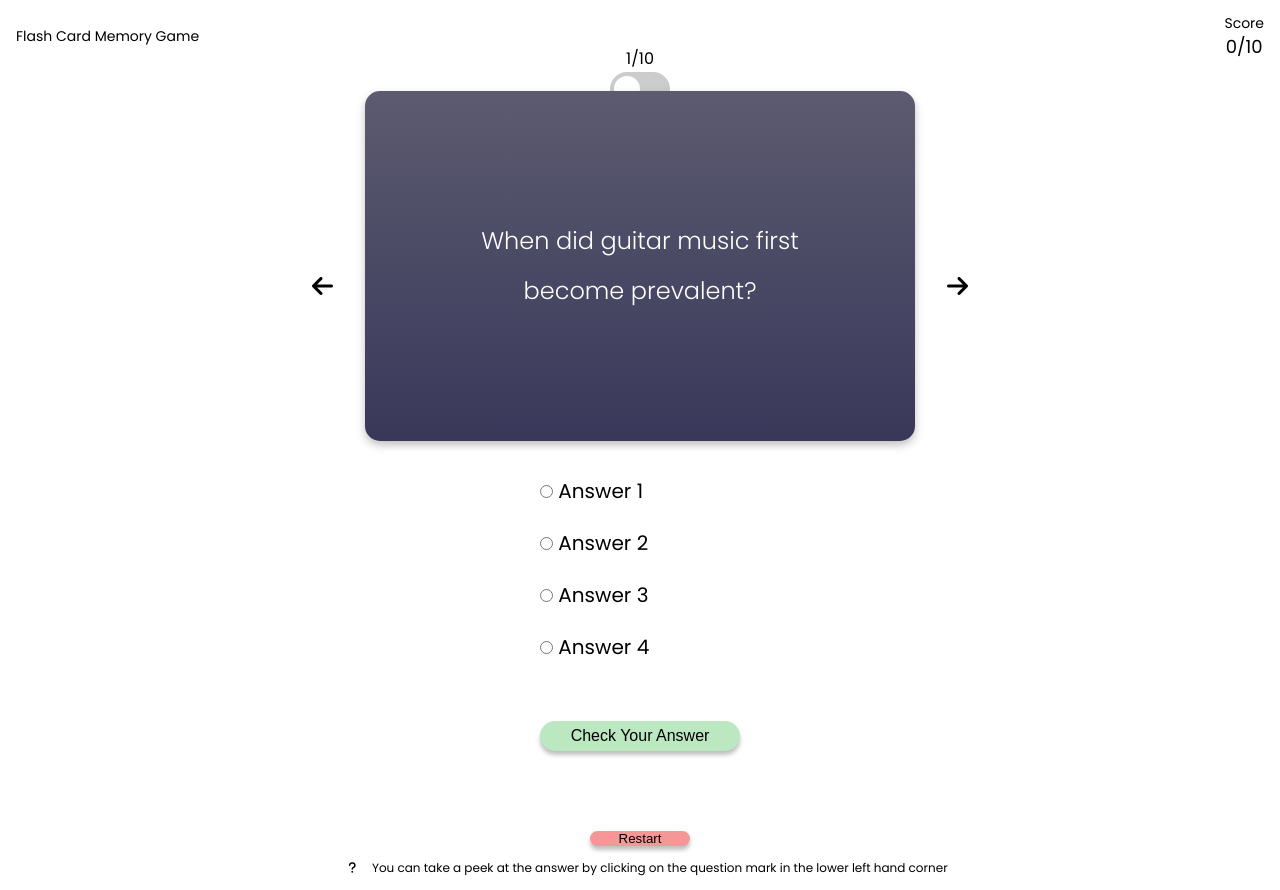
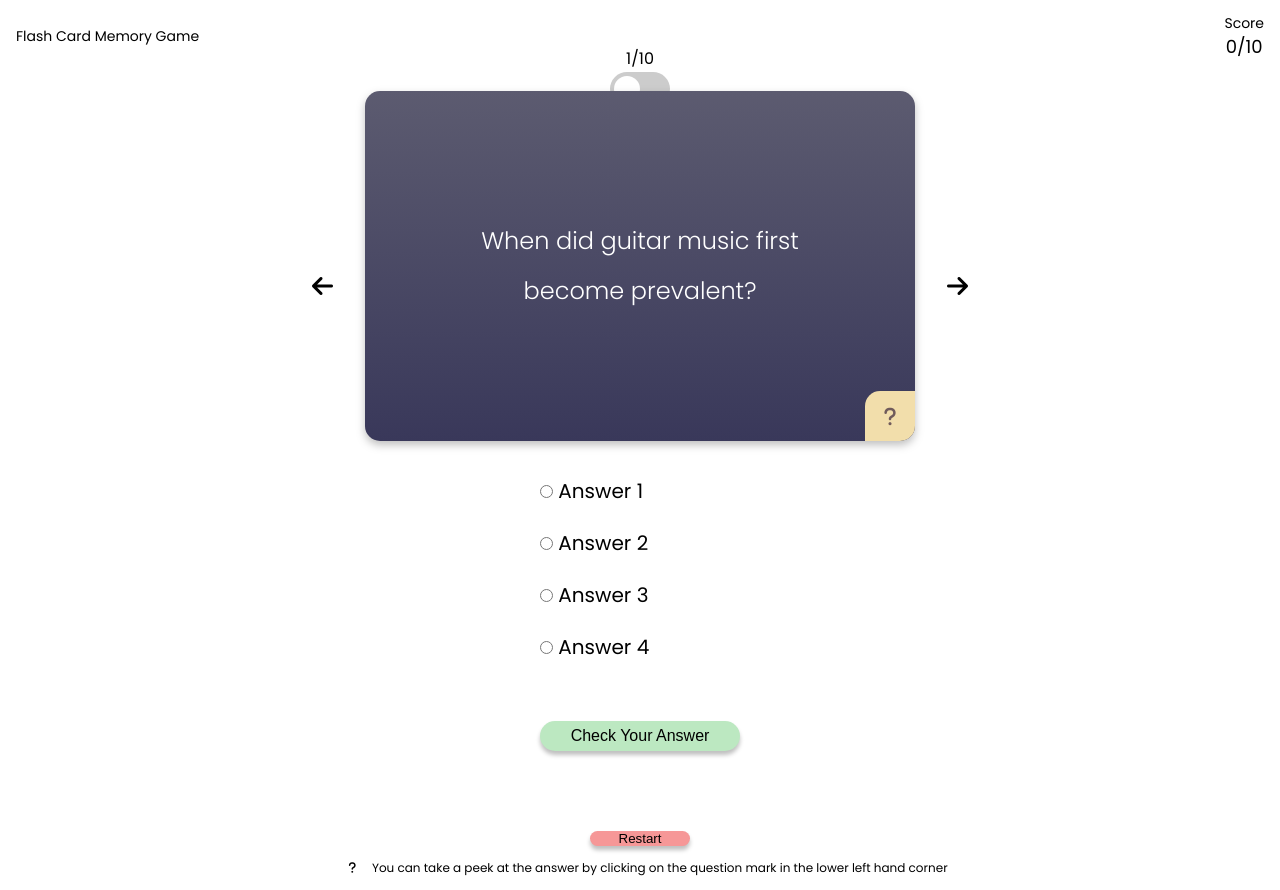
Before and after one commit to spell-landon/flash-cards, a plain HTML site: page index.html in a window 1280 px wide. Both pictures are taken after a click on the button "Start Game". Drawn offline with Linux system fonts and the light colour scheme.

Commit message:
Add flipping effect to card. Set text on back of card

```diff
--- a/css/style.css
+++ b/css/style.css
@@ -10,11 +10,9 @@ body {
   max-width: 1500px;
   margin: 0 auto;
   background-color: white;
-
 }
 .hidden {
   visibility: hidden;
-
 }
 /*? HEADER SECTION */
 header {
@@ -91,9 +89,28 @@ main {
   align-items: center;
 }
 /* CARD */
-.card {
+.flip-card {
+  background-color: transparent;
+  width: 550px;
   height: 350px;
-  width: 550px;
+  margin: 1.5rem 1rem;
+}
+.flip-card-inner {
+  position: relative;
+  width: 100%;
+  height: 100%;
+  text-align: center;
+  transition: transform 0.3s;
+  transform-style: preserve-3d;
+}
+.flip-card-front,
+.flip-card-back {
+  position: absolute;
+  width: 100%;
+  height: 100%;
+  -webkit-backface-visibility: hidden;
+  backface-visibility: hidden;
+  border-radius: 15px;
   background: linear-gradient(
     180deg,
     #5c5b70 0%,
@@ -101,20 +118,80 @@ main {
     rgba(55, 54, 89, 0) 100%
   );
   filter: drop-shadow(0px 4px 4px rgba(0, 0, 0, 0.25));
-  border-radius: 15px;
-  display: flex;
-  flex-direction: column;
-  justify-content: center;
-  align-items: center;
-  margin: 1.5rem 1rem;
 }
-#card-text {
+.flip-card-front > p,
+.flip-card-back > p {
+  position: relative;
+  float: left;
+  top: 50%;
+  left: 50%;
+  transform: translate(-50%, -50%);
+}
+.flip-card-front {
+  color: white;
+}
+.flip-card-back {
+  color: white;
+  transform: rotateX(180deg);
+}
+#card-text-question {
   font-size: 24px;
   color: white;
   width: 400px;
   text-align: center;
   font-weight: 300;
   line-height: 50px;
+}
+#card-text-answer {
+  font-size: 24px;
+  color: white;
+  width: 400px;
+  text-align: center;
+  font-weight: 300;
+  line-height: 50px;
+}
+/* HINT BUTTON */
+.hint-button {
+  color: #705b5b;
+  font-size: 20px;
+  border: none;
+  background: transparent;
+}
+.hint-button > i {
+  background-color: transparent;
+}
+.flip-card-front > button {
+  height: 50px;
+  width: 50px;
+  margin-top: 300px;
+  margin-left: 100px;
+  border-radius: 15px 0px 15px 0px;
+  background-color: #f2deab;
+}
+.flip-card-front > button:hover {
+  background-color: #efd593;
+}
+/* HINT BUTTON ----- END */
+/* HIDE-HINT BUTTON */
+.hide-hint-button {
+  color: #705b5b;
+  font-size: 20px;
+  border: none;
+  background: transparent;
+}
+.hide-hint-button > i {
+  background-color: transparent;
+}
+.flip-card-back > button {
+  height: 50px;
+  width: 50px;
+  margin-top: 250px;
+  margin-left: 500px;
+  border-radius: 15px 0px 15px 0px;
+  background-color: #f2deab;
+}
+.flip-card-back > button:hover {
+  background-color: #efd593;
 }
 /* CARD ----- END */
 /* ARROW BUTTONS */
--- a/index.html
+++ b/index.html
@@ -63,9 +63,26 @@
         <!-- CARD and ARROW BUTTONS -->
         <section class="card-and-buttons">
           <button id="arrowBtn"><i class="fas fa-arrow-left"></i></button>
-          <div class="card">
-            <p id="card-text"></p>
+          <!-- CARD (FLIP) -->
+          <div class="flip-card">
+            <div class="flip-card-inner">
+              <div class="flip-card-front">
+                <p id="card-text-question"></p>
+                <!-- HINT BUTTON -->
+                <button class="hint-button">
+                  <i class="fas fa-question"></i>
+                </button>
+              </div>
+              <div class="flip-card-back">
+                <p id="card-text-answer"></p>
+                <!-- HIDE-HINT BUTTON -->
+                <button class="hide-hint-button">
+                  <i class="fas fa-question"></i>
+                </button>
+              </div>
+            </div>
           </div>
+          <!-- END CARD (FLIP) -->
           <button id="arrowBtn"><i class="fas fa-arrow-right"></i></button>
         </section>
         <!-- FORM FOR ANSWERS -->
--- a/script.js
+++ b/script.js
@@ -31,11 +31,15 @@ const scoreSection = document.querySelector('.score-section');
 const gameBoardSection = document.querySelector('.game-board');
 const cardCounter = document.querySelector('.card-counter');
 const formEl = document.querySelector('form');
-const cardTextEl = document.querySelector('#card-text');
+const cardTextQuestionEl = document.querySelector('#card-text-question');
+const cardTextAnswerEl = document.querySelector('#card-text-answer');
 const nextArrow = document.querySelector('.fa-arrow-right');
 const prevArrow = document.querySelector('.fa-arrow-left');
 const toggleTheme = document.querySelector('#toggle');
 const restartBtn = document.querySelector('.restart');
+const hintBtn = document.querySelector('.hint-button');
+const flipCardInner = document.querySelector('.flip-card-inner');
+const hideHintBtn = document.querySelector('.hide-hint-button');
 
 /*----- event listeners -----*/
 startBtn.addEventListener('click', startGame);
@@ -44,6 +48,8 @@ nextArrow.addEventListener('click', nextQuestion);
 prevArrow.addEventListener('click', previousQuestion);
 toggleTheme.addEventListener('click', changeTheme);
 restartBtn.addEventListener('click', init);
+hintBtn.addEventListener('click', showHint);
+hideHintBtn.addEventListener('click', hideHint);
 
 /*----- functions -----*/
 function init() {
@@ -51,7 +57,7 @@ function init() {
   scoreSection.classList.add('hidden');
   gameBoardSection.classList.add('hidden');
   startPageEl.classList.remove('hidden');
-  cardTextEl.innerText = QUESTIONS[i];
+  cardTextQuestionEl.innerText = QUESTIONS[i];
 }
 init();
 function startGame() {
@@ -61,8 +67,10 @@ function startGame() {
   scoreSection.classList.remove('hidden');
   // Show the gameplay section
   gameBoardSection.classList.remove('hidden');
-  // Set card innerText to first question
-  cardTextEl.innerText = QUESTIONS[i];
+  // Set card question innerText to first question
+  cardTextQuestionEl.innerText = QUESTIONS[i];
+  // Set card answer innerText to first question
+  cardTextAnswerEl.innerText = ANSWERS[i];
   // Set card Counter to current card
   cardCounter.innerText = `${i + 1}/10`;
 }
@@ -74,17 +82,27 @@ function checkAnswer(event) {
 function nextQuestion() {
   if (i < 9) {
     i++;
-    cardTextEl.innerText = QUESTIONS[i];
+    cardTextQuestionEl.innerText = QUESTIONS[i];
+    cardTextAnswerEl.innerText = ANSWERS[i];
     cardCounter.innerText = `${i + 1}/10`;
+    hideHint();
   }
 }
 function previousQuestion() {
   if (i !== 0) {
     i--;
-    cardTextEl.innerText = QUESTIONS[i];
+    cardTextQuestionEl.innerText = QUESTIONS[i];
+    cardTextAnswerEl.innerText = ANSWERS[i];
     cardCounter.innerText = `${i + 1}/10`;
+    hideHint();
   }
 }
 function changeTheme() {
   document.body.style.backgroundColor = 'gray';
 }
+function showHint() {
+  flipCardInner.style.transform = 'rotateX(180deg)';
+}
+function hideHint() {
+  flipCardInner.style.transform = 'rotateX(0deg)';
+}
```
